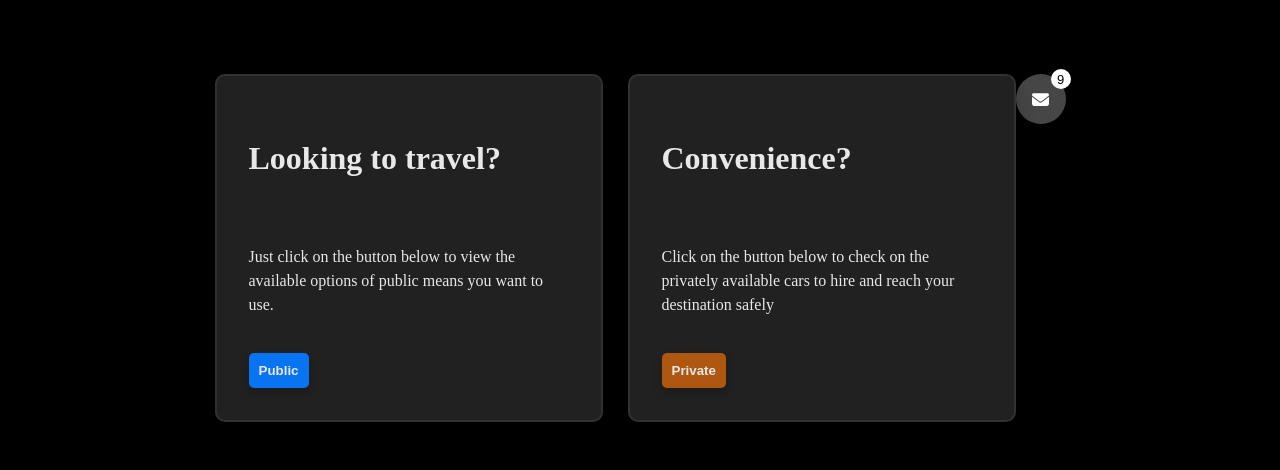
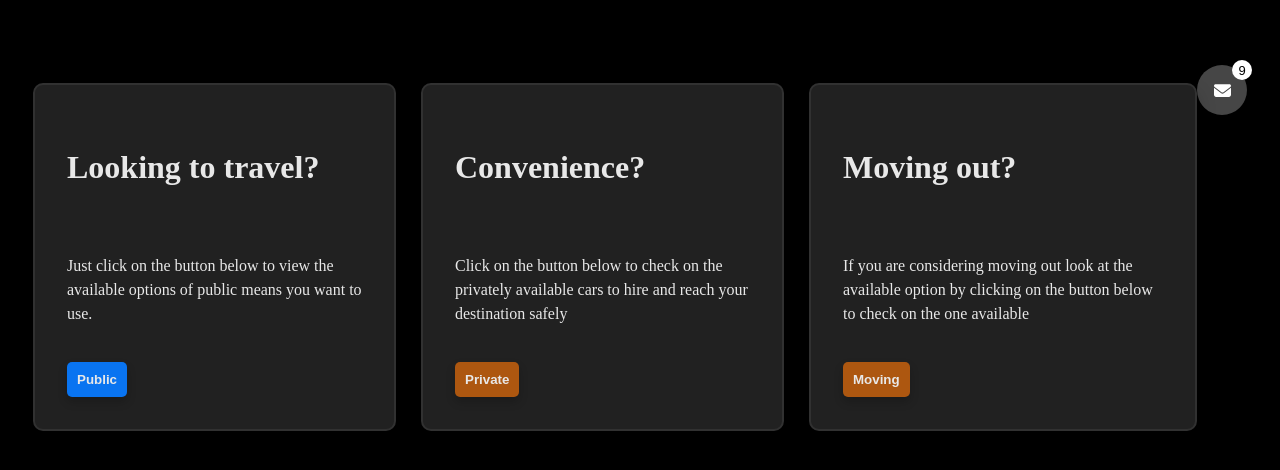
Before and after one commit to Charles4500/travel-frontend, a React (Vite) app: page / in a window 1280 px wide. Shown: the part 152-622 px from the top of the page. Built offline with nearby package versions, Linux system fonts and the light colour scheme.

Commit message:
React router dom added

```diff
--- a/package.json
+++ b/package.json
@@ -11,7 +11,8 @@
   },
   "dependencies": {
     "react": "^18.2.0",
-    "react-dom": "^18.2.0"
+    "react-dom": "^18.2.0",
+    "react-router-dom": "^6.23.1"
   },
   "devDependencies": {
     "@types/react": "^18.2.66",
--- /dev/null
+++ b/src/components/move/Moving.jsx
@@ -0,0 +1,20 @@
+import './move.css';
+
+function Moving() {
+  return (
+    <div>
+      <div className="cardt">
+        <div className="contentd">
+          <p className="headingt">Moving out?</p>
+          <p className="parat">
+            If you are considering moving out look at the available option by
+            clicking on the button below to check on the one available
+          </p>
+          <button className="btnt">Moving</button>
+        </div>
+      </div>
+    </div>
+  );
+}
+
+export default Moving;
--- /dev/null
+++ b/src/components/move/move.css
@@ -0,0 +1,57 @@
+.cardt {
+  position: relative;
+  align-items: center;
+  justify-content: center;
+  width: 320px;
+  box-shadow: 0 10px 20px rgba(0, 0, 0, 0.2);
+  padding: 32px;
+  overflow: hidden;
+  border-radius: 10px;
+  background: #212121;
+  border: 2px solid #313131;
+  transition: all 0.5s cubic-bezier(0.23, 1, 0.32, 1);
+}
+
+.contentd {
+  display: flex;
+  flex-direction: column;
+  align-items: flex-start;
+  gap: 20px;
+  color: #e8e8e8;
+  transition: all 0.5s cubic-bezier(0.23, 1, 0.32, 1);
+}
+
+.contentd .headingt {
+  font-weight: 700;
+  font-size: 32px;
+}
+
+.contentd .parat {
+  line-height: 1.5;
+}
+
+.contentd .btnt {
+  color: #e8e8e8;
+  text-decoration: none;
+  padding: 10px;
+  font-weight: 600;
+  border: none;
+  cursor: pointer;
+  background: #ad5710;
+  border-radius: 5px;
+  box-shadow: 0 5px 10px rgba(0, 0, 0, 0.2);
+}
+
+.cardt:hover {
+  box-shadow: 0 0 20px rgb(238, 240, 241);
+}
+
+.contentd .btnt:hover {
+  outline: 2px solid #e8e8e8;
+  background: transparent;
+  color: #e8e8e8;
+}
+
+.contentd .btnt:active {
+  box-shadow: none;
+}
--- a/src/components/pages/Home.jsx
+++ b/src/components/pages/Home.jsx
@@ -2,14 +2,17 @@ import Private from '../private/Private';
 import Public from '../public/Public';
 import Nav from '../nav/Nav';
 import './home.css';
+import Moving from '../move/Moving';
 
 function Home() {
   return (
     <>
+      <a>Home</a>
       <Nav />
       <div className="home">
         <Public />
         <Private />
+        <Moving />
       </div>
     </>
   );
--- a/src/components/public/Public.jsx
+++ b/src/components/public/Public.jsx
@@ -1,6 +1,6 @@
 import { useState } from 'react';
 import './public.css';
-import Search from './Search';
+
 
 function Public() {
   const [display, setDisplay] = useState(false);
```
Also changed, not shown: 1 other file (tests, documents, lock files or other folders).
